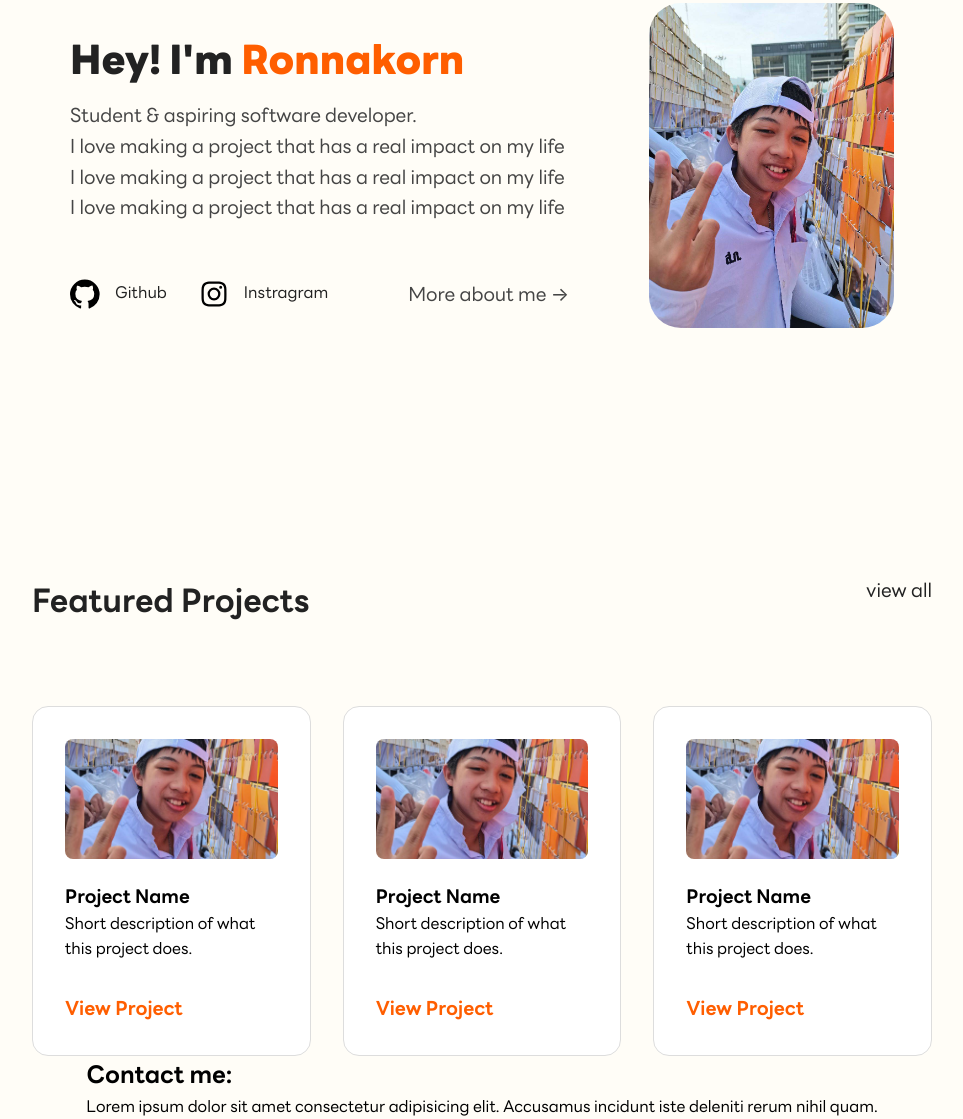
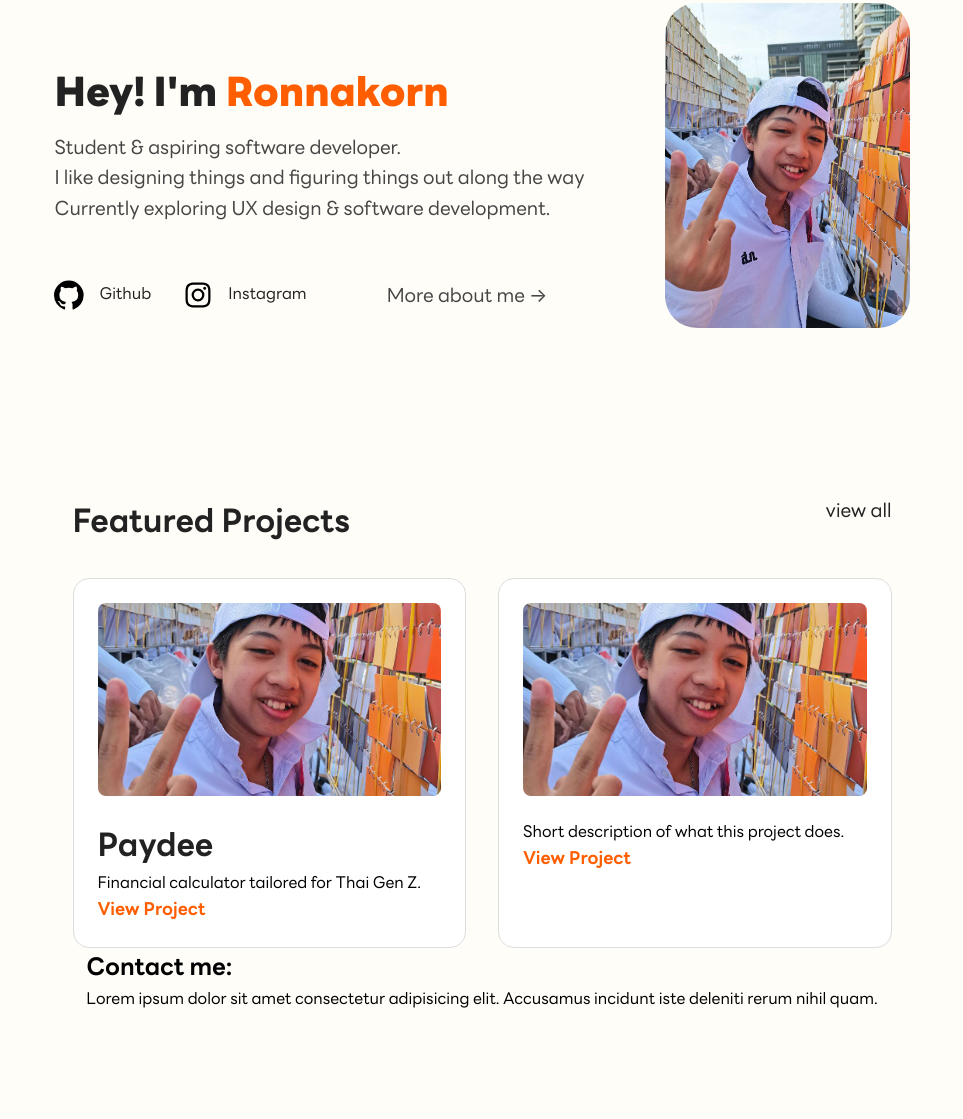
Before and after one commit to BossTheDev2209/ronnakorn.dev, a plain HTML site: page index.html in a window 1280 px wide. Shown: the part 134-1253 px from the top of the page, without its empty margins (158-1121 px from the left). After the commit the page ends 1145 px from the top, so only its background shows below. Drawn offline with Linux system fonts and the light colour scheme.

Commit message:
finalize hero & little things

```diff
--- a/index.css
+++ b/index.css
@@ -100,6 +100,7 @@ section.Hero {
     border-radius: 2rem;
 }
 .HeroText h1{
+    margin-top: 2rem;
     color: var(--color-text);
     font-size: 2.5rem;
     font-weight: 800;
@@ -138,10 +139,10 @@ section.Hero {
     display: flex;
     flex-direction: column;
     justify-content: center;
-    gap: 5rem;
-    margin-top: 15rem;
+    gap: 2rem;
+    margin-top: 10rem;
     max-height: 600px;
-    width: 900px;
+    width: 819px;
 }
 .ProjectsHeader{
     display: flex;
@@ -159,14 +160,14 @@ section.Hero {
 }
 .project-grid{
     display: grid;
-    grid-template-columns: repeat(3,1fr);
+    grid-template-columns: repeat(2,1fr);
     gap: 2rem;
 }
 .project-card{
     background: var(--color-bg);
     border: 1px solid #ddd;
     border-radius: 1rem;
-    padding: 2rem;
+    padding: 1.5rem;
 }
 .project-card img{
     width: 100%; /*fill card width*/
@@ -177,9 +178,9 @@ section.Hero {
 }
 .project-card a{
     color: var(--color-accent);
+    font-size: 1.1rem;
     text-decoration: none;
     font-weight: bold;
-    display: block; /*inline -> block*/
     margin-top: 2rem;
 }
 /*------------------------------------------------------------------------------------------------*/
--- a/index.html
+++ b/index.html
@@ -19,16 +19,15 @@
                 <div>
                     <div><h1>Hey! I'm <span style="color: var(--color-accent);">Ronnakorn</span></h1></div>
                     <div><p>Student & aspiring software developer.</p>
-                        <p>I love making a project that has a real impact on my life</p>
-                        <p>I love making a project that has a real impact on my life</p>
-                        <p>I love making a project that has a real impact on my life</p>
+                        <p>I like designing things and figuring things out along the way</p>
+                        <p>Currently exploring UX design & software development.</p>
                     </div>
                 </div>
                 <!----------------------------Contact icons---------------------------------->
                 <div class="Icons">
                     <div class="icon">
-                        <a href="https://github.com/BossTheDev2209"><svg xmlns="http://www.w3.org/2000/svg" width="30" height="30" viewBox="0 0 432 416"><path fill="#000000" d="M213.5 0q88.5 0 151 62.5T427 213q0 70-41 125.5T281 416q-14 2-14-11v-58q0-27-15-40q44-5 70.5-27t26.5-77q0-34-22-58q11-26-2-57q-18-5-58 22q-26-7-54-7t-53 7q-18-12-32.5-17.5T107 88h-6q-12 31-2 57q-22 24-22 58q0 55 27 77t70 27q-11 10-13 29q-42 18-62-18q-12-20-33-22q-2 0-4.5.5t-5 3.5t8.5 9q14 7 23 31q1 2 2 4.5t6.5 9.5t13 10.5T130 371t30-2v36q0 13-14 11q-64-22-105-77.5T0 213q0-88 62.5-150.5T213.5 0z"/></svg>Github</a>
-                        <a href="https://www.instagram.com/boss_khs3/"><svg xmlns="http://www.w3.org/2000/svg" width="30" height="30" viewBox="0 0 24 24"><path fill="#000000" d="M17.34 5.46a1.2 1.2 0 1 0 1.2 1.2a1.2 1.2 0 0 0-1.2-1.2Zm4.6 2.42a7.59 7.59 0 0 0-.46-2.43a4.94 4.94 0 0 0-1.16-1.77a4.7 4.7 0 0 0-1.77-1.15a7.3 7.3 0 0 0-2.43-.47C15.06 2 14.72 2 12 2s-3.06 0-4.12.06a7.3 7.3 0 0 0-2.43.47a4.78 4.78 0 0 0-1.77 1.15a4.7 4.7 0 0 0-1.15 1.77a7.3 7.3 0 0 0-.47 2.43C2 8.94 2 9.28 2 12s0 3.06.06 4.12a7.3 7.3 0 0 0 .47 2.43a4.7 4.7 0 0 0 1.15 1.77a4.78 4.78 0 0 0 1.77 1.15a7.3 7.3 0 0 0 2.43.47C8.94 22 9.28 22 12 22s3.06 0 4.12-.06a7.3 7.3 0 0 0 2.43-.47a4.7 4.7 0 0 0 1.77-1.15a4.85 4.85 0 0 0 1.16-1.77a7.59 7.59 0 0 0 .46-2.43c0-1.06.06-1.4.06-4.12s0-3.06-.06-4.12ZM20.14 16a5.61 5.61 0 0 1-.34 1.86a3.06 3.06 0 0 1-.75 1.15a3.19 3.19 0 0 1-1.15.75a5.61 5.61 0 0 1-1.86.34c-1 .05-1.37.06-4 .06s-3 0-4-.06a5.73 5.73 0 0 1-1.94-.3a3.27 3.27 0 0 1-1.1-.75a3 3 0 0 1-.74-1.15a5.54 5.54 0 0 1-.4-1.9c0-1-.06-1.37-.06-4s0-3 .06-4a5.54 5.54 0 0 1 .35-1.9A3 3 0 0 1 5 5a3.14 3.14 0 0 1 1.1-.8A5.73 5.73 0 0 1 8 3.86c1 0 1.37-.06 4-.06s3 0 4 .06a5.61 5.61 0 0 1 1.86.34a3.06 3.06 0 0 1 1.19.8a3.06 3.06 0 0 1 .75 1.1a5.61 5.61 0 0 1 .34 1.9c.05 1 .06 1.37.06 4s-.01 3-.06 4ZM12 6.87A5.13 5.13 0 1 0 17.14 12A5.12 5.12 0 0 0 12 6.87Zm0 8.46A3.33 3.33 0 1 1 15.33 12A3.33 3.33 0 0 1 12 15.33Z"/></svg>Instragram</a>
+                        <a href="https://github.com/BossTheDev2209" target="_blank"><svg xmlns="http://www.w3.org/2000/svg" width="30" height="30" viewBox="0 0 432 416"><path fill="#000000" d="M213.5 0q88.5 0 151 62.5T427 213q0 70-41 125.5T281 416q-14 2-14-11v-58q0-27-15-40q44-5 70.5-27t26.5-77q0-34-22-58q11-26-2-57q-18-5-58 22q-26-7-54-7t-53 7q-18-12-32.5-17.5T107 88h-6q-12 31-2 57q-22 24-22 58q0 55 27 77t70 27q-11 10-13 29q-42 18-62-18q-12-20-33-22q-2 0-4.5.5t-5 3.5t8.5 9q14 7 23 31q1 2 2 4.5t6.5 9.5t13 10.5T130 371t30-2v36q0 13-14 11q-64-22-105-77.5T0 213q0-88 62.5-150.5T213.5 0z"/></svg>Github</a>
+                        <a href="https://www.instagram.com/boss_khs3/" target="_blank"><svg xmlns="http://www.w3.org/2000/svg" width="30" height="30" viewBox="0 0 24 24"><path fill="#000000" d="M17.34 5.46a1.2 1.2 0 1 0 1.2 1.2a1.2 1.2 0 0 0-1.2-1.2Zm4.6 2.42a7.59 7.59 0 0 0-.46-2.43a4.94 4.94 0 0 0-1.16-1.77a4.7 4.7 0 0 0-1.77-1.15a7.3 7.3 0 0 0-2.43-.47C15.06 2 14.72 2 12 2s-3.06 0-4.12.06a7.3 7.3 0 0 0-2.43.47a4.78 4.78 0 0 0-1.77 1.15a4.7 4.7 0 0 0-1.15 1.77a7.3 7.3 0 0 0-.47 2.43C2 8.94 2 9.28 2 12s0 3.06.06 4.12a7.3 7.3 0 0 0 .47 2.43a4.7 4.7 0 0 0 1.15 1.77a4.78 4.78 0 0 0 1.77 1.15a7.3 7.3 0 0 0 2.43.47C8.94 22 9.28 22 12 22s3.06 0 4.12-.06a7.3 7.3 0 0 0 2.43-.47a4.7 4.7 0 0 0 1.77-1.15a4.85 4.85 0 0 0 1.16-1.77a7.59 7.59 0 0 0 .46-2.43c0-1.06.06-1.4.06-4.12s0-3.06-.06-4.12ZM20.14 16a5.61 5.61 0 0 1-.34 1.86a3.06 3.06 0 0 1-.75 1.15a3.19 3.19 0 0 1-1.15.75a5.61 5.61 0 0 1-1.86.34c-1 .05-1.37.06-4 .06s-3 0-4-.06a5.73 5.73 0 0 1-1.94-.3a3.27 3.27 0 0 1-1.1-.75a3 3 0 0 1-.74-1.15a5.54 5.54 0 0 1-.4-1.9c0-1-.06-1.37-.06-4s0-3 .06-4a5.54 5.54 0 0 1 .35-1.9A3 3 0 0 1 5 5a3.14 3.14 0 0 1 1.1-.8A5.73 5.73 0 0 1 8 3.86c1 0 1.37-.06 4-.06s3 0 4 .06a5.61 5.61 0 0 1 1.86.34a3.06 3.06 0 0 1 1.19.8a3.06 3.06 0 0 1 .75 1.1a5.61 5.61 0 0 1 .34 1.9c.05 1 .06 1.37.06 4s-.01 3-.06 4ZM12 6.87A5.13 5.13 0 1 0 17.14 12A5.12 5.12 0 0 0 12 6.87Zm0 8.46A3.33 3.33 0 1 1 15.33 12A3.33 3.33 0 0 1 12 15.33Z"/></svg>Instagram</a>
                     </div>
                     <a href="/about.html" id="more"><p>More about me →</p></a>
                 </div>
@@ -47,19 +46,13 @@
         <div class="project-grid">
                 <div class="project-card">
                     <img src="/img/Sigma_PotatoIRL.jpg" alt="Project preview">
-                    <h3>Project Name</h3>
-                    <p>Short description of what this project does.</p>
-                    <a href="#">View Project</a>
+                    <h2>Paydee</h2>
+                    <p>Financial calculator tailored for Thai Gen Z.</p>
+                    <a href="https://github.com/thanut07/paydee" target="_blank">View Project</a>
                 </div>
                 <div class="project-card">
                     <img src="/img/Sigma_PotatoIRL.jpg" alt="Project preview">
-                    <h3>Project Name</h3>
-                    <p>Short description of what this project does.</p>
-                    <a href="#">View Project</a>
-                </div>
-                <div class="project-card">
-                    <img src="/img/Sigma_PotatoIRL.jpg" alt="Project preview">
-                    <h3>Project Name</h3>
+                    <h3></h3>
                     <p>Short description of what this project does.</p>
                     <a href="#">View Project</a>
                 </div>
```
Also changed, not shown: 1 other file.
